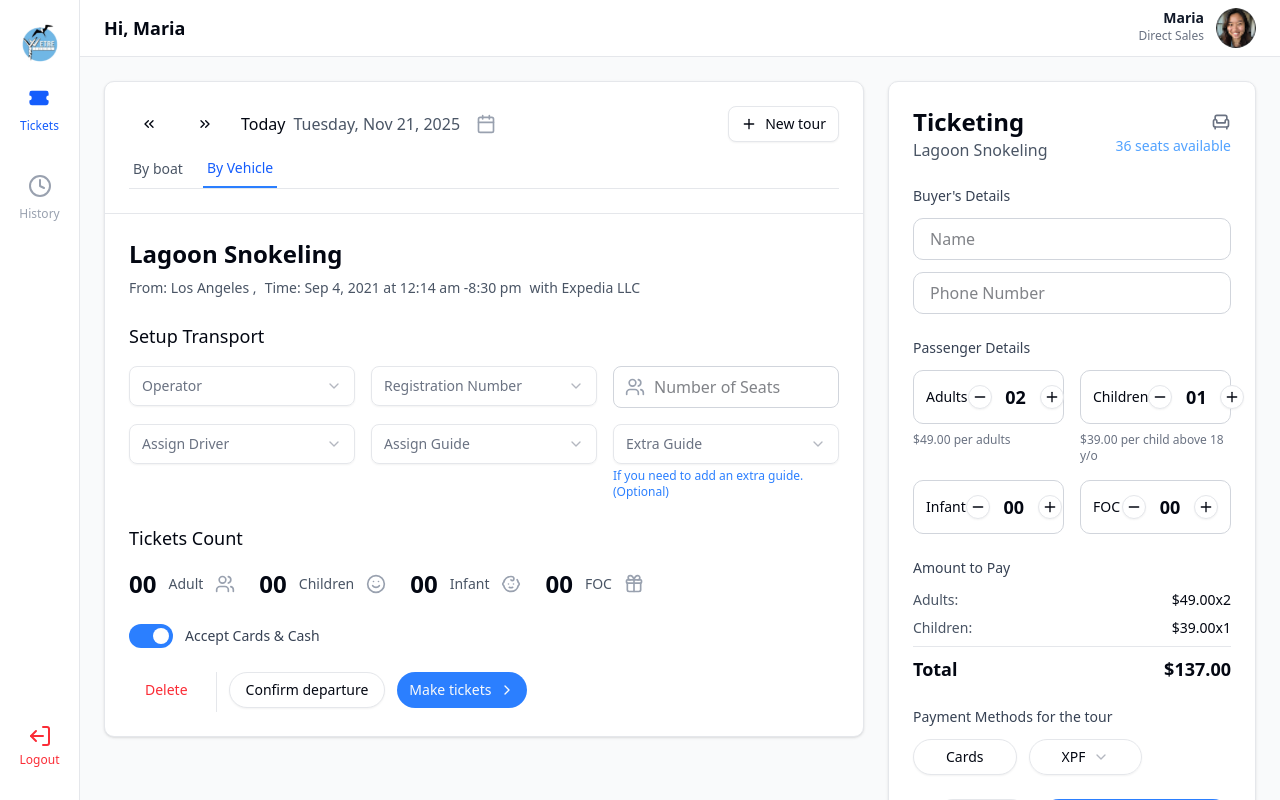
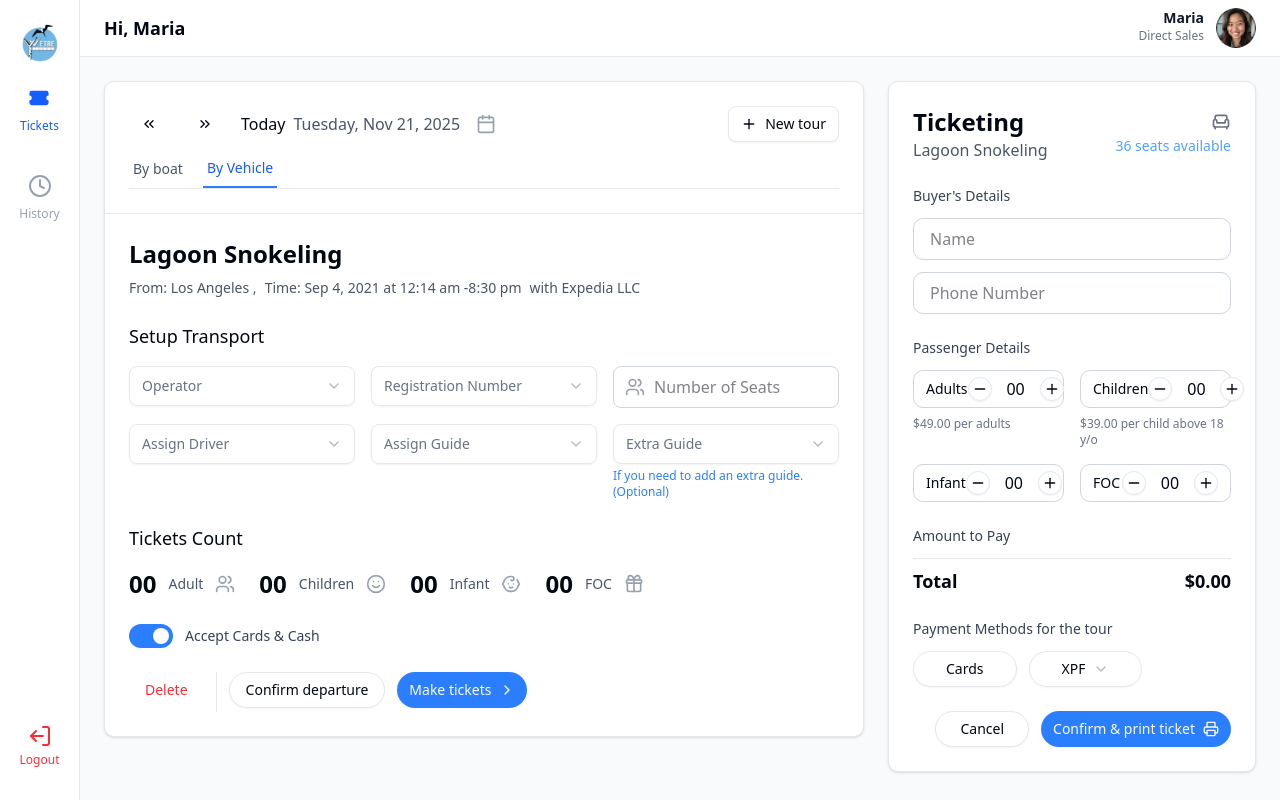
Before and after one commit to suman-chandra-barman/etre-tours-webapp, a Next.js app: page /direct-sales in a window 1280 px wide. Both pictures are taken after a click on the button "Make tickets". Built offline with nearby package versions, Linux system fonts and the light colour scheme.

Commit message:
feat: reset default values for adults and children in TicketingSection; adjust styling for input fields

```diff
--- a/src/components/Tours/TicketingSection.tsx
+++ b/src/components/Tours/TicketingSection.tsx
@@ -38,8 +38,8 @@ const TicketingSection = ({
 }: TicketingSectionProps) => {
   const [buyerName, setBuyerName] = useState("");
   const [phoneNumber, setPhoneNumber] = useState("");
-  const [adults, setAdults] = useState(2);
-  const [children, setChildren] = useState(1);
+  const [adults, setAdults] = useState(0);
+  const [children, setChildren] = useState(0);
   const [infant, setInfant] = useState(0);
   const [foc, setFoc] = useState(0);
   const [paymentMethod, setPaymentMethod] = useState<
@@ -165,8 +165,8 @@ const TicketingSection = ({
           <div className="grid grid-cols-2 gap-4">
             {/* Adults */}
             <div>
-              <div className="flex items-center justify-between mb-2 border border-gray-300 rounded-lg p-3">
-                <span className="text-sm font-medium">Adults</span>
+              <div className="flex items-center justify-between mb-2 border border-gray-300 rounded-lg px-3 py-1.5">
+                <span className="text-sm">Adults</span>
                 <div className="flex items-center gap-2">
                   <Button
                     onClick={() => setAdults(Math.max(0, adults - 1))}
@@ -176,7 +176,7 @@ const TicketingSection = ({
                   >
                     <Minus className="w-3 h-3" />
                   </Button>
-                  <span className="text-lg font-semibold w-8 text-center">
+                  <span className="w-8 text-center">
                     {adults.toString().padStart(2, "0")}
                   </span>
                   <Button
@@ -196,8 +196,8 @@ const TicketingSection = ({
 
             {/* Children */}
             <div>
-              <div className="flex items-center justify-between mb-2 border border-gray-300 rounded-lg p-3">
-                <span className="text-sm font-medium">Children</span>
+              <div className="flex items-center justify-between mb-2 border border-gray-300 rounded-lg px-3 py-1.5">
+                <span className="text-sm">Children</span>
                 <div className="flex items-center gap-2">
                   <Button
                     onClick={() => setChildren(Math.max(0, children - 1))}
@@ -207,7 +207,7 @@ const TicketingSection = ({
                   >
                     <Minus className="w-3 h-3" />
                   </Button>
-                  <span className="text-lg font-semibold w-8 text-center">
+                  <span className="w-8 text-center">
                     {children.toString().padStart(2, "0")}
                   </span>
                   <Button
@@ -226,9 +226,9 @@ const TicketingSection = ({
             </div>
 
             {/* Infant */}
-            <div className="border border-gray-300 rounded-lg p-3">
+            <div className="border border-gray-300 rounded-lg px-3 py-1.5">
               <div className="flex items-center justify-between">
-                <span className="text-sm font-medium">Infant</span>
+                <span className="text-sm">Infant</span>
                 <div className="flex items-center gap-2">
                   <Button
                     onClick={() => setInfant(Math.max(0, infant - 1))}
@@ -238,7 +238,7 @@ const TicketingSection = ({
                   >
                     <Minus className="w-3 h-3" />
                   </Button>
-                  <span className="text-lg font-semibold w-8 text-center">
+                  <span className="w-8 text-center">
                     {infant.toString().padStart(2, "0")}
                   </span>
                   <Button
@@ -254,9 +254,9 @@ const TicketingSection = ({
             </div>
 
             {/* FOC */}
-            <div className="border border-gray-300 rounded-lg p-3">
+            <div className="border border-gray-300 rounded-lg px-3 py-1.5">
               <div className="flex items-center justify-between">
-                <span className="text-sm font-medium">FOC</span>
+                <span className="text-sm">FOC</span>
                 <div className="flex items-center gap-2">
                   <Button
                     onClick={() => setFoc(Math.max(0, foc - 1))}
@@ -266,7 +266,7 @@ const TicketingSection = ({
                   >
                     <Minus className="w-3 h-3" />
                   </Button>
-                  <span className="text-lg font-semibold w-8 text-center">
+                  <span className="w-8 text-center">
                     {foc.toString().padStart(2, "0")}
                   </span>
                   <Button
```
